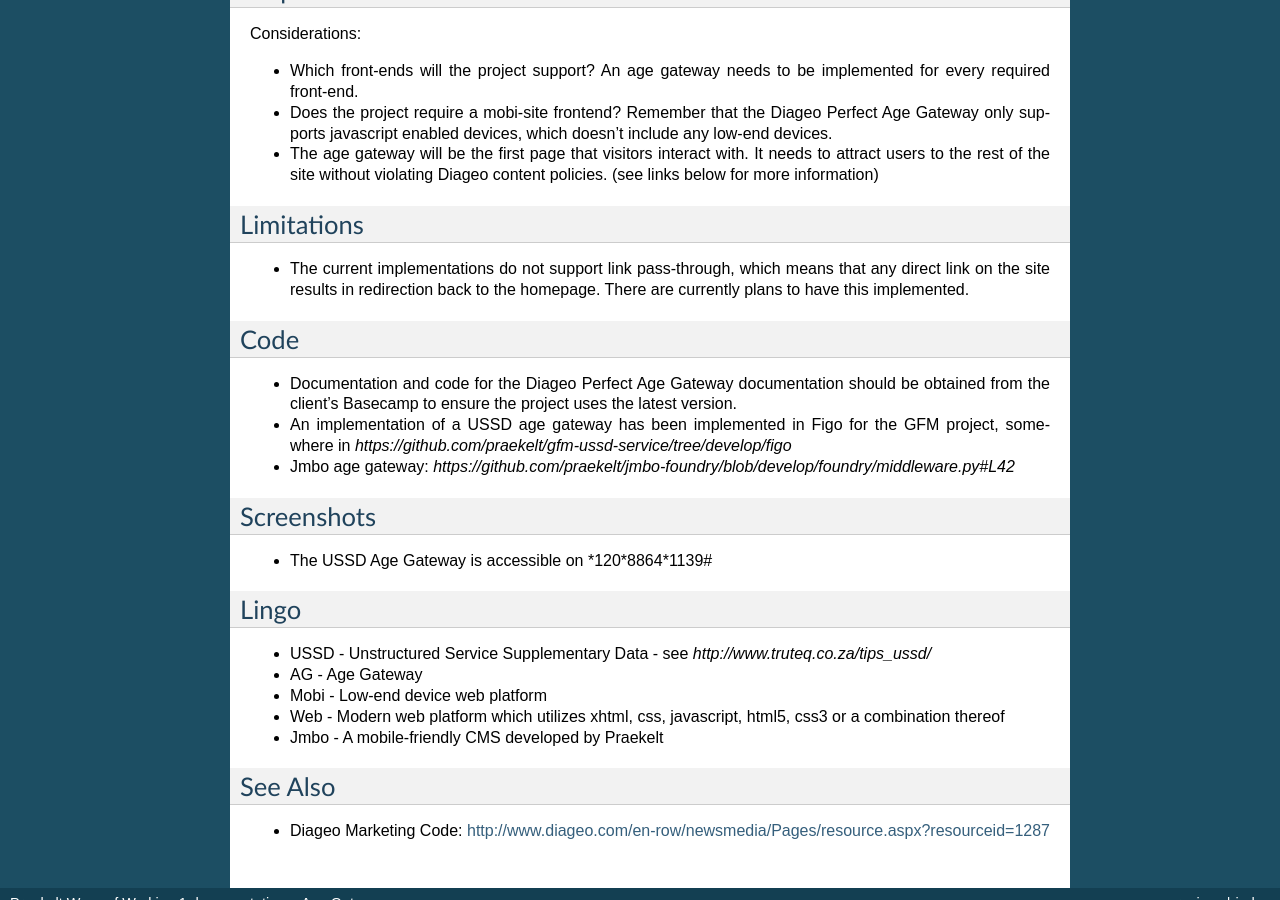
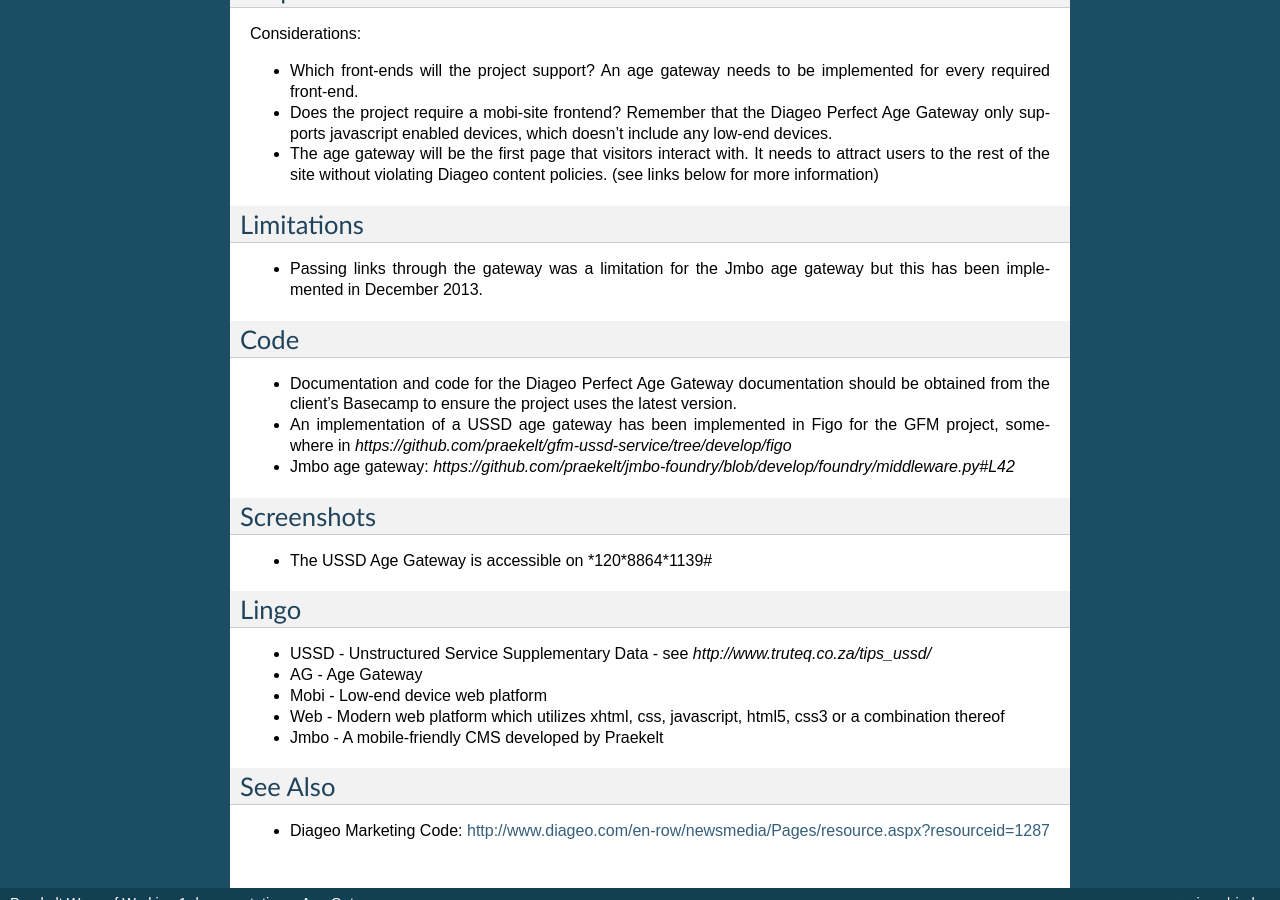
Before and after one commit to praekeltfoundation/patterns, a Sphinx documentation site: the page built from docs/age-gateway.rst, in a window 1280 px wide and 900 px high, scrolled down 557 px. Built offline with Sphinx 7.4.7, drawn with Linux system fonts in a browser that asks for light colours.

Commit message:
Jmbo age gateway now supports link passthrough

```diff
--- a/docs/age-gateway.rst
+++ b/docs/age-gateway.rst
@@ -47,9 +47,8 @@
 Limitations
 +++++++++++
 
-- The current implementations do not support link pass-through, which
-  means that any direct link on the site results in redirection back
-  to the homepage. There are currently plans to have this implemented.
+- Passing links through the gateway was a limitation for the Jmbo
+  age gateway but this has been implemented in December 2013.
 
 Code
 ++++
```
